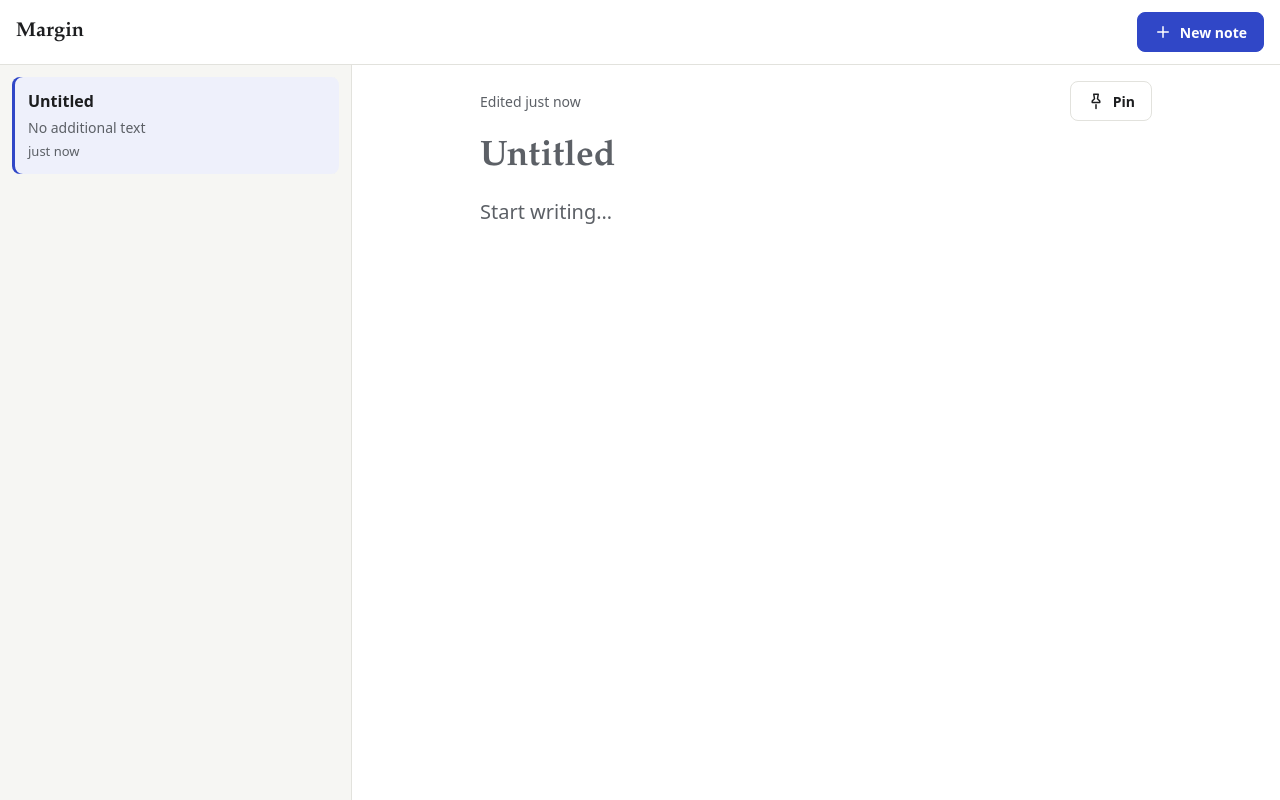
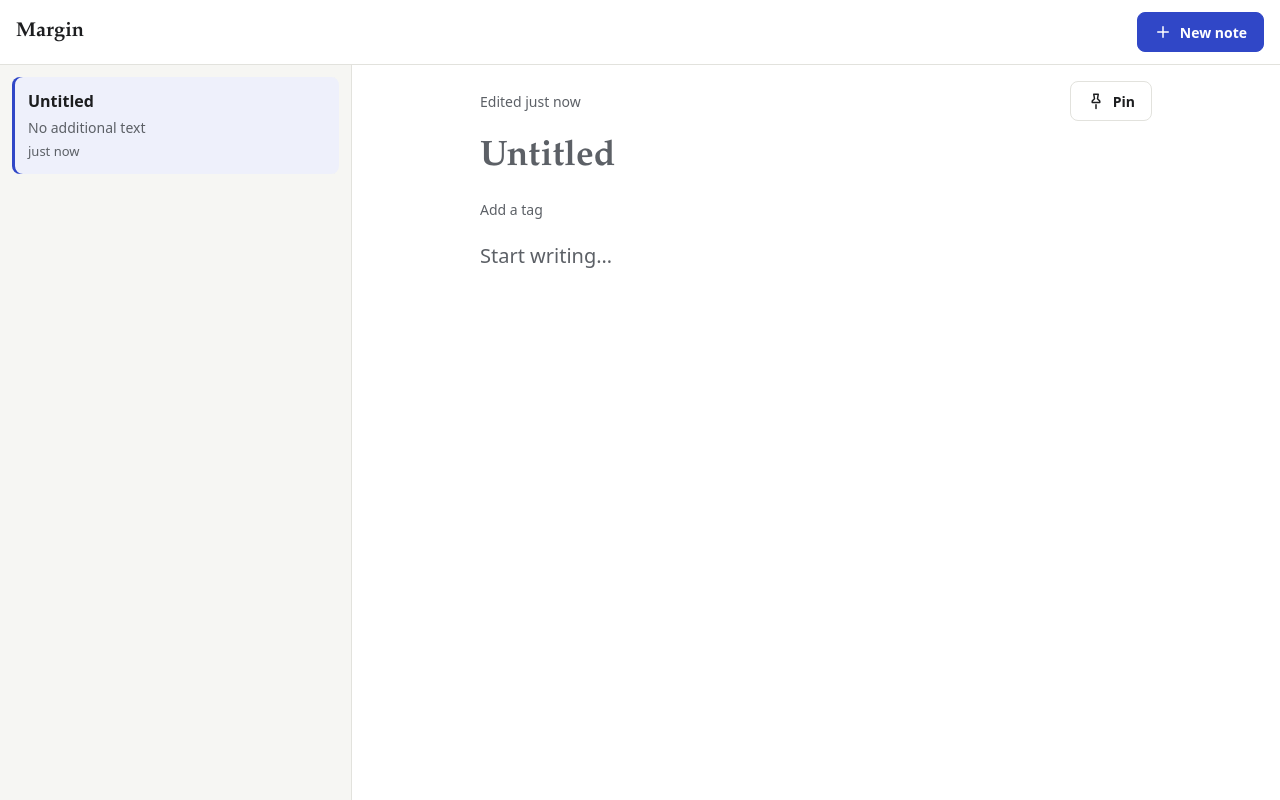
Before and after one commit to Shubhamgarg1072/fde-training, a React (Vite) app in the folder week-2/: page / in a window 1280 px wide. Both pictures are taken after a click on the button "New note". Built offline with nearby package versions, Linux system fonts and the light colour scheme.

Commit message:
feat(notes): tag notes from the editor

```diff
--- a/week-2/src/notes/NoteEditor.tsx
+++ b/week-2/src/notes/NoteEditor.tsx
@@ -2,6 +2,7 @@ import { useId } from 'react';
 import { useNotesDispatch } from './notesContext.ts';
 import { NOTE_TITLE_MAX_LENGTH, type Note, type NoteChanges } from './schema.ts';
 import { ArrowLeftIcon, PinIcon } from '../components/icons.tsx';
+import { TagEditor } from './TagEditor.tsx';
 import { formatAbsoluteTime, formatRelativeTime } from '../lib/formatRelativeTime.ts';
 import styles from './NoteEditor.module.css';
 
@@ -68,6 +69,13 @@ export function NoteEditor({ note }: NoteEditorProps) {
         }}
       />
 
+      <TagEditor
+        tags={note.tags}
+        onChange={(tags) => {
+          update({ tags });
+        }}
+      />
+
       <label htmlFor={bodyId} className="visually-hidden">
         Note
       </label>
--- a/week-2/src/notes/NoteListItem.module.css
+++ b/week-2/src/notes/NoteListItem.module.css
@@ -49,3 +49,12 @@
   color: var(--color-muted);
   font-size: var(--text-xs);
 }
+
+.tags {
+  overflow: hidden;
+  color: var(--color-accent);
+  font-size: var(--text-xs);
+  font-weight: 600;
+  text-overflow: ellipsis;
+  white-space: nowrap;
+}
--- /dev/null
+++ b/week-2/src/notes/TagEditor.module.css
@@ -0,0 +1,61 @@
+.tagEditor {
+  display: flex;
+  flex-wrap: wrap;
+  align-items: center;
+  gap: var(--space-2);
+}
+
+.tags {
+  display: contents;
+}
+
+.tag {
+  display: inline-flex;
+  align-items: center;
+  gap: var(--space-1);
+  padding-left: var(--space-3);
+  border-radius: 999px;
+  background: var(--color-accent-soft);
+  color: var(--color-accent);
+  font-size: var(--text-sm);
+  font-weight: 600;
+}
+
+.remove {
+  display: grid;
+  place-items: center;
+  width: 1.75rem;
+  height: 1.75rem;
+  border: 0;
+  border-radius: 50%;
+  background: transparent;
+  color: inherit;
+}
+
+.remove:hover {
+  background: rgb(0 0 0 / 0.08);
+}
+
+.input {
+  flex: 1;
+  min-width: 8rem;
+  min-height: 1.75rem;
+  padding: 0;
+  border: 0;
+  background: transparent;
+  font-size: var(--text-sm);
+}
+
+.input:focus-visible {
+  outline: none;
+}
+
+.input::placeholder {
+  color: var(--color-muted);
+}
+
+.error {
+  flex-basis: 100%;
+  color: var(--color-danger);
+  font-size: var(--text-sm);
+}
--- /dev/null
+++ b/week-2/src/notes/TagEditor.tsx
@@ -0,0 +1,99 @@
+import { useId, useRef, useState, type KeyboardEvent } from 'react';
+import { TAGS_PER_NOTE_MAX, tagSchema } from './schema.ts';
+import styles from './TagEditor.module.css';
+
+interface TagEditorProps {
+  tags: string[];
+  onChange: (tags: string[]) => void;
+}
+
+export function TagEditor({ tags, onChange }: TagEditorProps) {
+  const [draft, setDraft] = useState('');
+  const [error, setError] = useState<string | null>(null);
+  const inputRef = useRef<HTMLInputElement>(null);
+  const inputId = useId();
+  const errorId = useId();
+
+  function commitDraft() {
+    if (draft.trim() === '') return;
+
+    const result = tagSchema.safeParse(draft);
+    if (!result.success) {
+      setError(result.error.issues[0]?.message ?? 'That tag is not valid');
+      return;
+    }
+    if (!tags.includes(result.data)) {
+      if (tags.length >= TAGS_PER_NOTE_MAX) {
+        setError(`A note can have up to ${TAGS_PER_NOTE_MAX} tags`);
+        return;
+      }
+      onChange([...tags, result.data]);
+    }
+    setDraft('');
+    setError(null);
+  }
+
+  function handleKeyDown(event: KeyboardEvent<HTMLInputElement>) {
+    if (event.key === 'Enter' || event.key === ',') {
+      event.preventDefault();
+      commitDraft();
+    } else if (event.key === 'Backspace' && draft === '' && tags.length > 0) {
+      onChange(tags.slice(0, -1));
+    }
+  }
+
+  function removeTag(tag: string) {
+    onChange(tags.filter((existing) => existing !== tag));
+    // The remove button disappears with the tag, so give focus somewhere predictable.
+    inputRef.current?.focus();
+  }
+
+  return (
+    <div className={styles.tagEditor}>
+      {tags.length > 0 && (
+        <ul className={styles.tags} role="list" aria-label="Tags">
+          {tags.map((tag) => (
+            <li key={tag} className={styles.tag}>
+              <span aria-hidden="true">#</span>
+              {tag}
+              <button
+                type="button"
+                className={styles.remove}
+                aria-label={`Remove tag ${tag}`}
+                onClick={() => {
+                  removeTag(tag);
+                }}
+              >
+                <span aria-hidden="true">×</span>
+              </button>
+            </li>
+          ))}
+        </ul>
+      )}
+      <label htmlFor={inputId} className="visually-hidden">
+        Add a tag
+      </label>
+      <input
+        ref={inputRef}
+        id={inputId}
+        className={styles.input}
+        value={draft}
+        placeholder="Add a tag"
+        autoComplete="off"
+        aria-invalid={error ? true : undefined}
+        aria-describedby={error ? errorId : undefined}
+        onChange={(event) => {
+          setDraft(event.target.value);
+          setError(null);
+        }}
+        onKeyDown={handleKeyDown}
+        onBlur={commitDraft}
+      />
+      {error && (
+        <p id={errorId} className={styles.error} role="alert">
+          {error}
+        </p>
+      )}
+    </div>
+  );
+}
```
